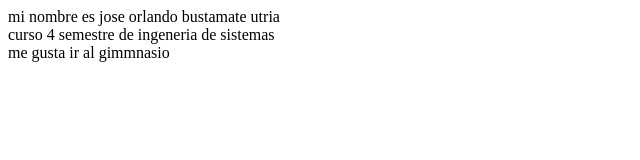
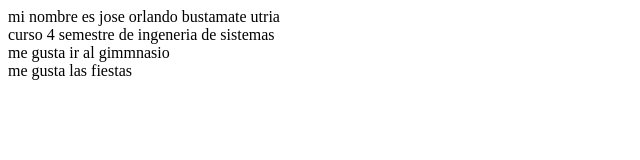
Before and after one commit to jose34-byte/practica_git, a plain HTML site: page index.html in a window 1280 px wide. Shown: the whole page, without its empty margins (0-640 px from the left). Drawn offline with Linux system fonts and the light colour scheme.

Commit message:
quinto commit

```diff
--- a/index.html
+++ b/index.html
@@ -9,6 +9,7 @@
     <div>mi nombre es jose orlando bustamate utria </div>
     <div>curso 4 semestre de ingeneria de sistemas </div>
     <div>me gusta ir al gimmnasio</div>
+    <div>me gusta las fiestas</div>
 
 </body>
 </html>
```
